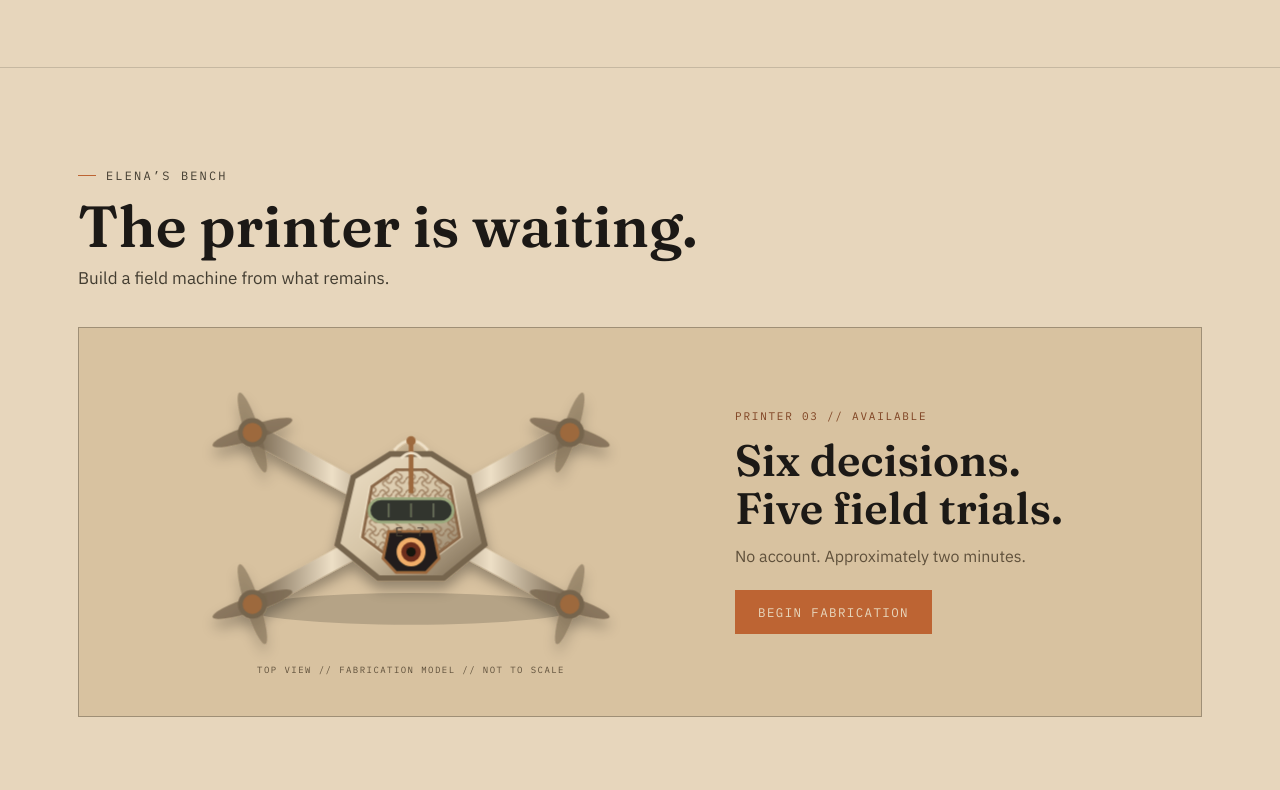
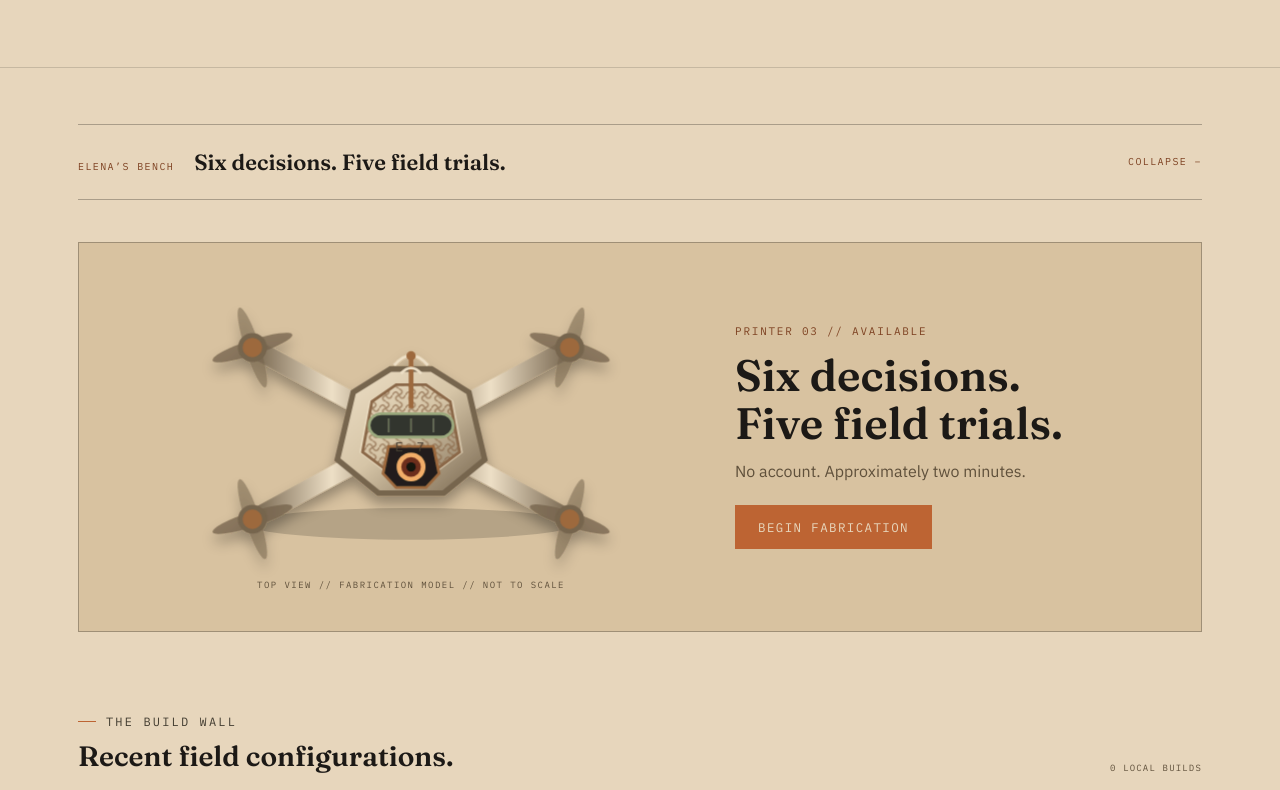
Before and after one commit to MarcusTetwiler/aflvolunteer.com, a React (Vite) app: page / in a window 1280 px wide. Shown: the part 2920-3710 px from the top of the page. Built offline with nearby package versions, Linux system fonts and the light colour scheme.

Commit message:
Add files via upload

```diff
--- a/src/components/ElenasBench.css
+++ b/src/components/ElenasBench.css
@@ -1,4 +1,5 @@
 .bench { padding: 92px 0 76px; background: var(--paper); border-top: 1px solid var(--line); }
+.bench > .container > .section-toggle { margin: -36px 0 42px; }
 .bench__head { max-width: 660px; margin-bottom: 38px; }
 .bench__head h2 { margin: 14px 0 12px; font-size: clamp(34px, 6vw, 58px); line-height: 1; }
 .bench__head > p:last-child { color: var(--umber); font-size: 17px; }
@@ -140,6 +141,7 @@ body.bench-open .nav, body.bench-open .sticky-cta { display: none; }
 
 @media (max-width: 760px) {
   .bench { padding: 66px 0 56px; }
+  .bench > .container > .section-toggle { margin: -22px 0 30px; }
   .bench__head { margin-bottom: 28px; }
   .bench__console { min-height: 650px; margin-left: calc(var(--gutter) * -1); margin-right: calc(var(--gutter) * -1); border-left: 0; border-right: 0; }
   .bench__intro, .bench__builder, .bench__name { display: flex; flex-direction: column; min-height: 650px; padding: 0; }
--- a/src/components/ElenasBench.jsx
+++ b/src/components/ElenasBench.jsx
@@ -5,6 +5,7 @@ import './ElenasBench.css';
 
 const WALL_KEY = 'afl:bench-wall';
 const SESSION_KEY = 'afl:bench-session';
+const COLLAPSED_KEY = 'afl:bench-collapsed';
 const PAGE_SIZE = 4;
 const FINISH = {
   finish: [
@@ -114,6 +115,7 @@ export default function ElenasBench() {
   const [wallFilter, setWallFilter] = useState('recent');
   const [view, setView] = useState('top');
   const [highlight, setHighlight] = useState(null);
+  const [collapsed, setCollapsed] = useState(() => stored(COLLAPSED_KEY, false));
   const touchStart = useRef(null);
   const installTimer = useRef(null);
   const fullScreen = state.phase !== 'intro';
@@ -173,10 +175,26 @@ export default function ElenasBench() {
   }
   const filteredWall = wallFilter === 'referred' ? wall.filter((item) => item.flag) : wallFilter === 'survivors' ? wall.filter((item) => item.passed === 5) : wall;
 
+  function toggleCollapsed() {
+    const next = !collapsed;
+    setCollapsed(next);
+    try { localStorage.setItem(COLLAPSED_KEY, JSON.stringify(next)); } catch { /* optional */ }
+  }
+
   return (
     <section className="bench" id="wall">
       <div className="container">
-        <header className="bench__head"><p className="eyebrow">Elena&rsquo;s Bench</p><h2>The printer is waiting.</h2><p>Build a field machine from what remains.</p></header>
+        <button
+          className="section-toggle"
+          type="button"
+          aria-expanded={!collapsed}
+          aria-controls="bench-content"
+          onClick={toggleCollapsed}
+        >
+          <span><small>Elena&rsquo;s Bench</small><strong>Six decisions. Five field trials.</strong></span>
+          <span>{collapsed ? 'Enter +' : 'Collapse −'}</span>
+        </button>
+        {!collapsed && <div id="bench-content">
         <div className="bench__entry" id="bench">
           <DroneRender build={{ chassis: 'scout', material: 'gyroid', power: 'endurance', sensor: 'thermal', system: 'relay', finish: 'bone' }} />
           <div><p className="bench__status">PRINTER 03 // AVAILABLE</p><h3>Six decisions.<br />Five field trials.</h3><p>No account. Approximately two minutes.</p><button className="btn btn--primary" type="button" onClick={() => dispatch({ type: 'start' })}>{state.resumePhase || state.step || state.seed ? 'Resume fabrication' : 'Begin fabrication'}</button></div>
@@ -217,6 +235,7 @@ export default function ElenasBench() {
           <div className="bench-wall__filters"><button className={wallFilter === 'recent' ? 'is-on' : ''} onClick={() => setWallFilter('recent')}>Recent</button><button className={wallFilter === 'referred' ? 'is-on' : ''} onClick={() => setWallFilter('referred')}>Referred</button><button className={wallFilter === 'survivors' ? 'is-on' : ''} onClick={() => setWallFilter('survivors')}>5/5 Survivors</button></div>
           {filteredWall.length ? <ul>{filteredWall.map((item) => <li key={`${item.id}-${item.created}`}><DroneRender build={item.build} label={false}/><b>{item.id} &ldquo;{item.callsign}&rdquo;</b><span>{item.passed}/5 TRIALS · {item.specialty}</span>{item.flag > 0 && <em>TIER {item.flag} REFERRAL FLAG</em>}</li>)}</ul> : <div className="bench-wall__empty"><span>NO MATCHING FIELD CONFIGURATIONS</span><a href="#bench">BUILD THE FIRST</a></div>}
         </div>
+        </div>}
       </div>
     </section>
   );
--- a/src/components/Glossary.css
+++ b/src/components/Glossary.css
@@ -8,6 +8,9 @@
   max-width: 660px;
   margin-bottom: 40px;
 }
+
+.glossary__content { padding-top: 38px; }
+.glossary > .container > .section-toggle { margin: -36px 0; }
 
 .glossary__title {
   font-size: clamp(24px, 5.2vw, 42px);
@@ -190,6 +193,8 @@
   .glossary {
     padding: 66px 0;
   }
+  .glossary__content { padding-top: 28px; }
+  .glossary > .container > .section-toggle { margin: -24px 0; }
   .glossary__controls {
     flex-direction: column;
     align-items: stretch;
--- a/src/components/Glossary.jsx
+++ b/src/components/Glossary.jsx
@@ -1,12 +1,20 @@
 import { useEffect, useMemo, useState } from 'react';
 import { GLOSSARY, GLOSSARY_GROUPS } from '../data/glossary';
-import { GLOSSARY_INTRO } from '../site.config';
 import { trackGlossaryFilter, trackGlossarySearch } from '../analytics';
 import './Glossary.css';
 
 export default function Glossary() {
   const [query, setQuery] = useState('');
   const [filter, setFilter] = useState('all');
+  const [expanded, setExpanded] = useState(() => window.location.hash.startsWith('#g-'));
+
+  useEffect(() => {
+    const openDeepLink = () => {
+      if (window.location.hash === '#glossary' || window.location.hash.startsWith('#g-')) setExpanded(true);
+    };
+    window.addEventListener('hashchange', openDeepLink);
+    return () => window.removeEventListener('hashchange', openDeepLink);
+  }, []);
 
   // Report a settled query rather than every keystroke: per-keystroke events
   // would fill the report with partial words and tell you nothing.
@@ -41,12 +49,18 @@ export default function Glossary() {
   return (
     <section className="glossary" id="glossary">
       <div className="container">
-        <header className="glossary__head">
-          <p className="eyebrow">{GLOSSARY_INTRO.eyebrow}</p>
-          <h2 className="glossary__title">{GLOSSARY_INTRO.headline}</h2>
-          <p className="glossary__sub">{GLOSSARY_INTRO.sub}</p>
-        </header>
+        <button
+          className="section-toggle"
+          type="button"
+          aria-expanded={expanded}
+          aria-controls="glossary-content"
+          onClick={() => setExpanded((value) => !value)}
+        >
+          <span><small>Glossary</small><strong>50 spoiler-free terms</strong></span>
+          <span>{expanded ? 'Collapse −' : 'Explore +'}</span>
+        </button>
 
+        {expanded && <div className="glossary__content" id="glossary-content">
         <div className="glossary__controls">
           <div className="glossary__search">
             <label className="glossary__search-label" htmlFor="glossary-search">
@@ -110,7 +124,7 @@ export default function Glossary() {
           </dl>
         )}
 
-        <p className="glossary__footnote">{GLOSSARY_INTRO.footnote}</p>
+        </div>}
       </div>
     </section>
   );
--- a/src/components/ReadSection.css
+++ b/src/components/ReadSection.css
@@ -260,6 +260,10 @@
   border-color: var(--ink);
 }
 
+.read__finish { margin-left: auto; }
+
+.read > .container > .section-toggle { margin: -36px 0; }
+
 @media (max-width: 900px) {
   .read__gate {
     grid-template-columns: 1fr;
@@ -302,4 +306,6 @@
     flex-direction: column;
     align-items: flex-start;
   }
+  .read__finish { width: 100%; margin-left: 0; }
+  .read > .container > .section-toggle { margin: -22px 0; }
 }
--- a/src/components/ReadSection.jsx
+++ b/src/components/ReadSection.jsx
@@ -11,6 +11,7 @@ import {
 } from '../analytics';
 import './ReadSection.css';
 
+const SAMPLE_FINISHED_KEY = 'afl:sample-finished';
 
 export default function ReadSection() {
   // Read during lazy init rather than in an effect, so a returning visitor
@@ -27,6 +28,13 @@ export default function ReadSection() {
   const [status, setStatus] = useState('idle'); // idle | submitting
   const [errors, setErrors] = useState({});
   const [activeChapter, setActiveChapter] = useState(CHAPTERS[0]?.id);
+  const [collapsed, setCollapsed] = useState(() => {
+    try {
+      return window.localStorage.getItem(SAMPLE_FINISHED_KEY) === '1';
+    } catch {
+      return false;
+    }
+  });
   const readerRef = useRef(null);
   const endRef = useRef(null);
   const finishedFired = useRef(false);
@@ -95,11 +103,34 @@ export default function ReadSection() {
     trackChapterViewed(id);
   }
 
+  function finishReading() {
+    trackSampleFinished();
+    finishedFired.current = true;
+    setCollapsed(true);
+    try { window.localStorage.setItem(SAMPLE_FINISHED_KEY, '1'); } catch { /* optional */ }
+    requestAnimationFrame(() => document.getElementById('read')?.scrollIntoView({ block: 'start' }));
+  }
+
   const chapter = CHAPTERS.find((c) => c.id === activeChapter) || CHAPTERS[0];
+  const isLastChapter = activeChapter === CHAPTERS.at(-1)?.id;
 
   return (
     <section className="read" id="read">
       <div className="container read__inner">
+        {collapsed ? (
+          <button
+            className="section-toggle"
+            type="button"
+            aria-expanded="false"
+            aria-controls="sample-content"
+            onClick={() => setCollapsed(false)}
+          >
+            <span><small>Sample</small><strong>Prologue + Chapter One</strong></span>
+            <span>Read again&nbsp; +</span>
+          </button>
+        ) : (
+          <>
+        <div id="sample-content">
         <header className="read__head">
           <p className="eyebrow">Sample</p>
           <h2 className="read__title">{SAMPLE.headline}</h2>
@@ -192,7 +223,21 @@ export default function ReadSection() {
             </article>
 
             <div className="read__end" ref={endRef}>
-              {BOOK.available ? (
+              {!isLastChapter ? (
+                <>
+                  <p className="read__end-copy">Continue the opening.</p>
+                  <button
+                    className="read__end-cta btn btn--primary"
+                    type="button"
+                    onClick={() => {
+                      selectChapter(CHAPTERS[1].id);
+                      readerRef.current?.scrollIntoView({ behavior: 'smooth', block: 'start' });
+                    }}
+                  >
+                    Read Chapter One
+                  </button>
+                </>
+              ) : BOOK.available ? (
                 <>
                   <p className="read__end-copy">
                     That&rsquo;s the opening. Continue with the full book on Amazon.
@@ -212,8 +257,16 @@ export default function ReadSection() {
                   That&rsquo;s the opening. We&rsquo;ll email you when the full book is available.
                 </p>
               )}
+              {isLastChapter && (
+                <button className="read__finish btn btn--secondary" type="button" onClick={finishReading}>
+                  Mark finished &amp; collapse
+                </button>
+              )}
             </div>
           </div>
+        )}
+        </div>
+          </>
         )}
       </div>
     </section>
--- a/src/index.css
+++ b/src/index.css
@@ -168,6 +168,44 @@ button {
   display: inline-block;
 }
 
+.section-toggle {
+  width: 100%;
+  min-height: 76px;
+  display: flex;
+  align-items: center;
+  justify-content: space-between;
+  gap: 24px;
+  padding: 16px 0;
+  border: 0;
+  border-top: 1px solid var(--line-strong);
+  border-bottom: 1px solid var(--line-strong);
+  background: transparent;
+  color: var(--ink);
+  text-align: left;
+  cursor: pointer;
+}
+
+.section-toggle > span:first-child { display: flex; align-items: baseline; gap: 20px; }
+.section-toggle small,
+.section-toggle > span:last-child {
+  font-family: var(--font-mono);
+  font-size: 10px;
+  font-weight: 400;
+  letter-spacing: .14em;
+  text-transform: uppercase;
+  color: var(--burnt-ink);
+}
+.section-toggle strong { font-family: var(--font-display); font-size: 22px; font-weight: 600; }
+.section-toggle > span:last-child { white-space: nowrap; }
+
+@media (max-width: 640px) {
+  .section-toggle { min-height: 70px; gap: 12px; }
+  .section-toggle > span:first-child { display: block; }
+  .section-toggle small { display: block; margin-bottom: 5px; }
+  .section-toggle strong { font-size: 18px; }
+  .section-toggle > span:last-child { font-size: 8px; }
+}
+
 
 /* ─────────────────────────────────────────────────────────────────────────────
    Shared control system
```
